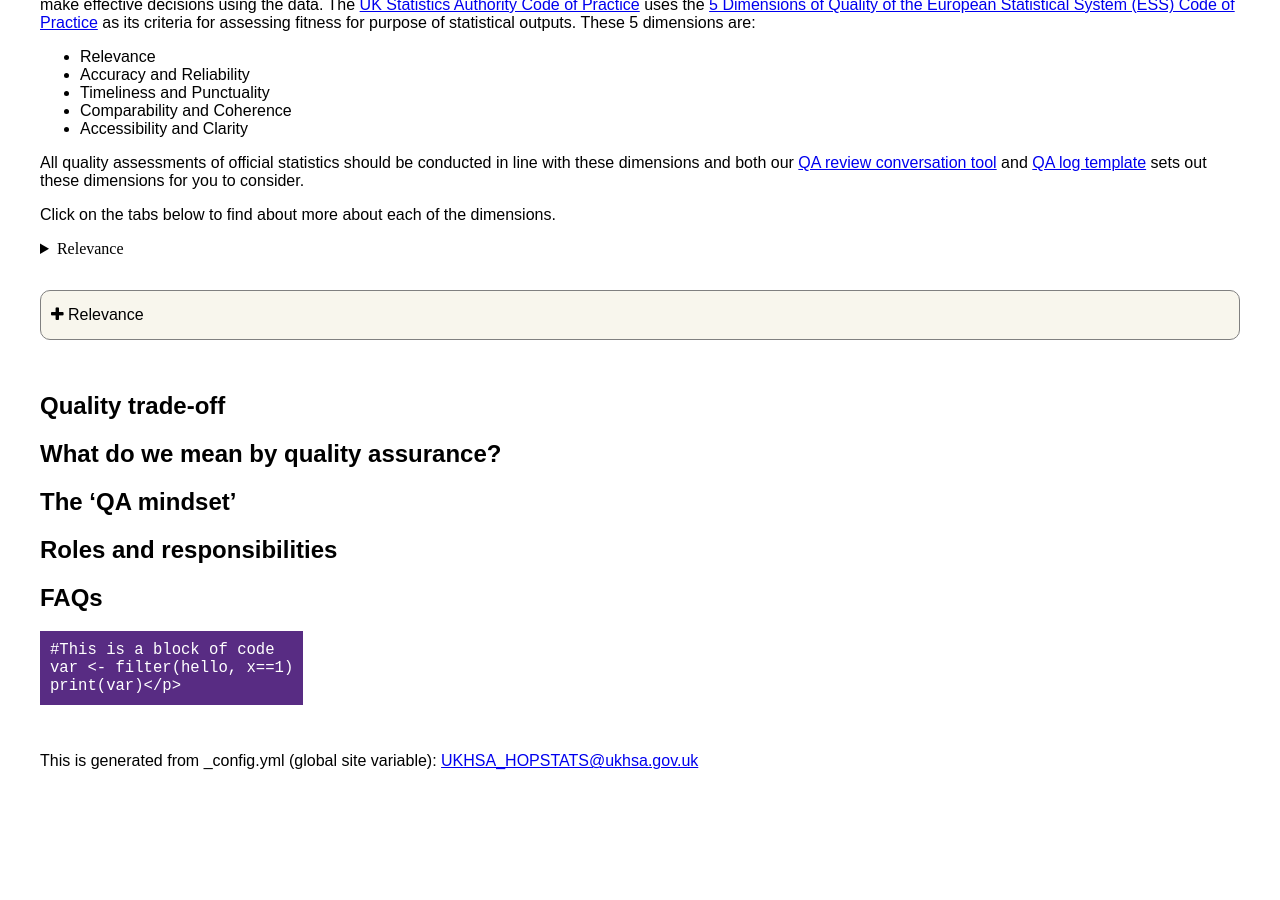
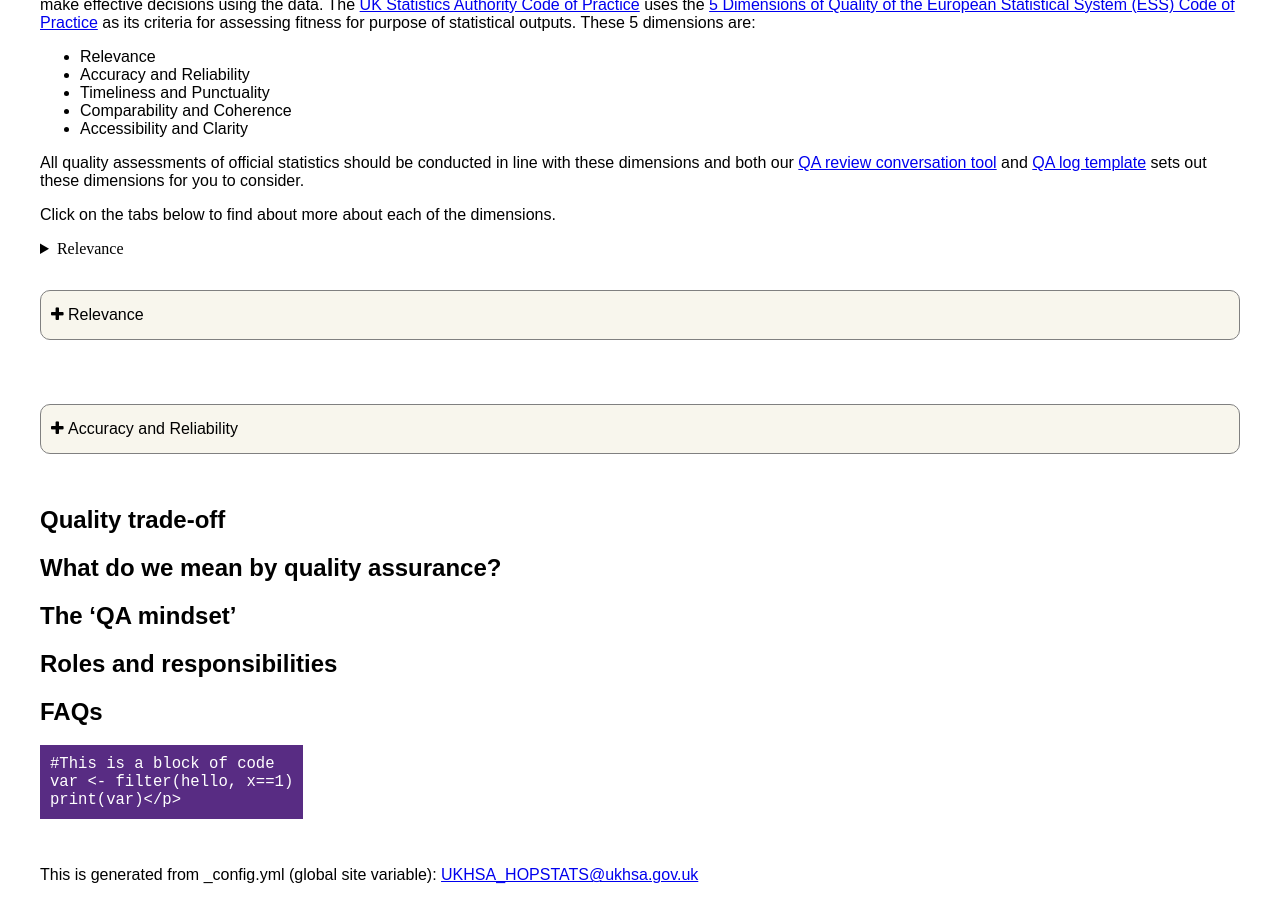
Before and after one commit to BenCuff/github-pages-test, a Jekyll site: the page built from docs/quality-assurance.md, in a window 1280 px wide and 900 px high, scrolled down 616 px. Built offline with Jekyll 4.4.1, drawn with Linux system fonts in a browser that asks for light colours; before the commit the page ends 1402 px from its top, so only the background shows below that.

Commit message:
Expandable headings

```diff
--- a/docs/quality-assurance.md
+++ b/docs/quality-assurance.md
@@ -44,12 +44,28 @@ Click on the tabs below to find about more about each of the dimensions.
 
 <div id="expanded-content-1" class="expandable-contents" aria-hidden="true">
   <p>
-- Who are the current and potential users of the output?
-- What are the needs of your users?
-- How well does the output suit user needs?
+  <ul style="list-style-type:disc;">
+<li> Who are the current and potential users of the output? </li>
+<li> What are the needs of your users? </li>
+<li> How well does the output suit user needs? </li>
+</ul>
   </p>
 </div>
 
+<button id="expanded-header-2" aria-controls="expanded-content-2" aria-expanded="false" class="expandable-header">
+  Accuracy and Reliability
+</button>
+
+<div id="expanded-content-2" class="expandable-contents" aria-hidden="true">
+  <p>
+  <ul style="list-style-type:disc;">
+<li> Has every step of the code been tested? </li>
+<li> Do charts and tables agree with the text? </li>
+<li> Are outputs realistic? </li>
+<li> Have manual steps been double checked? </li>
+</ul>
+  </p>
+</div>
 
 
 ## Quality trade-off
```
